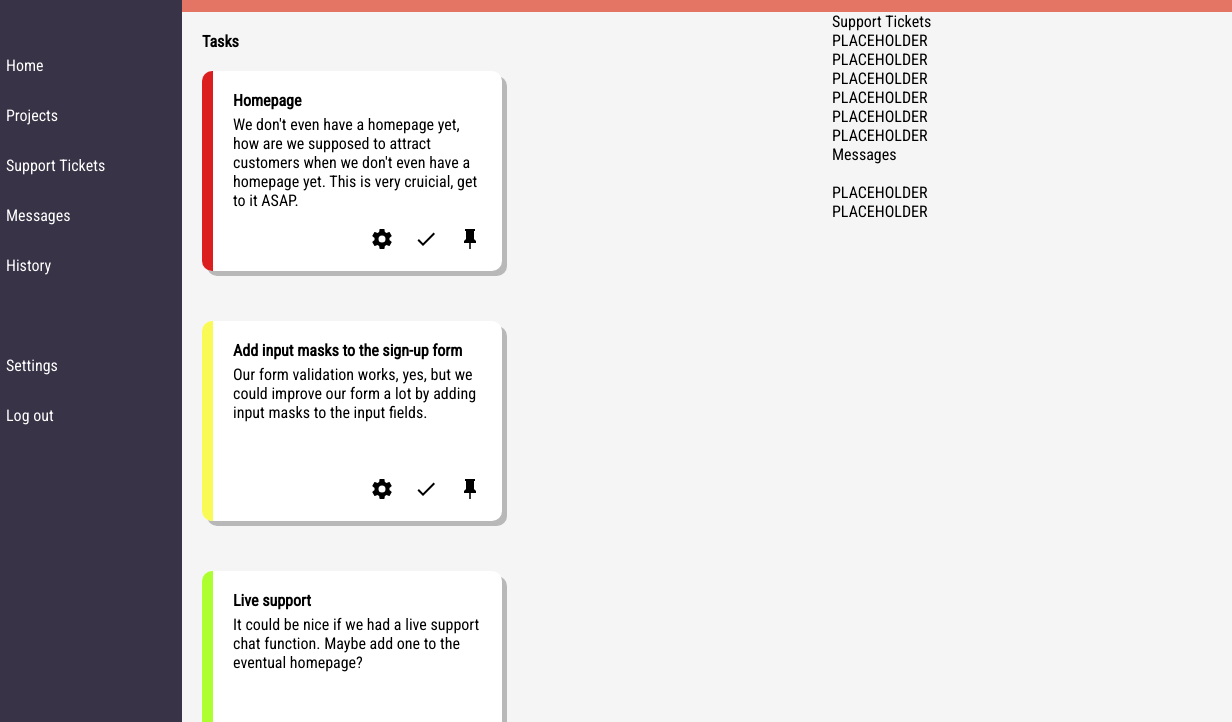
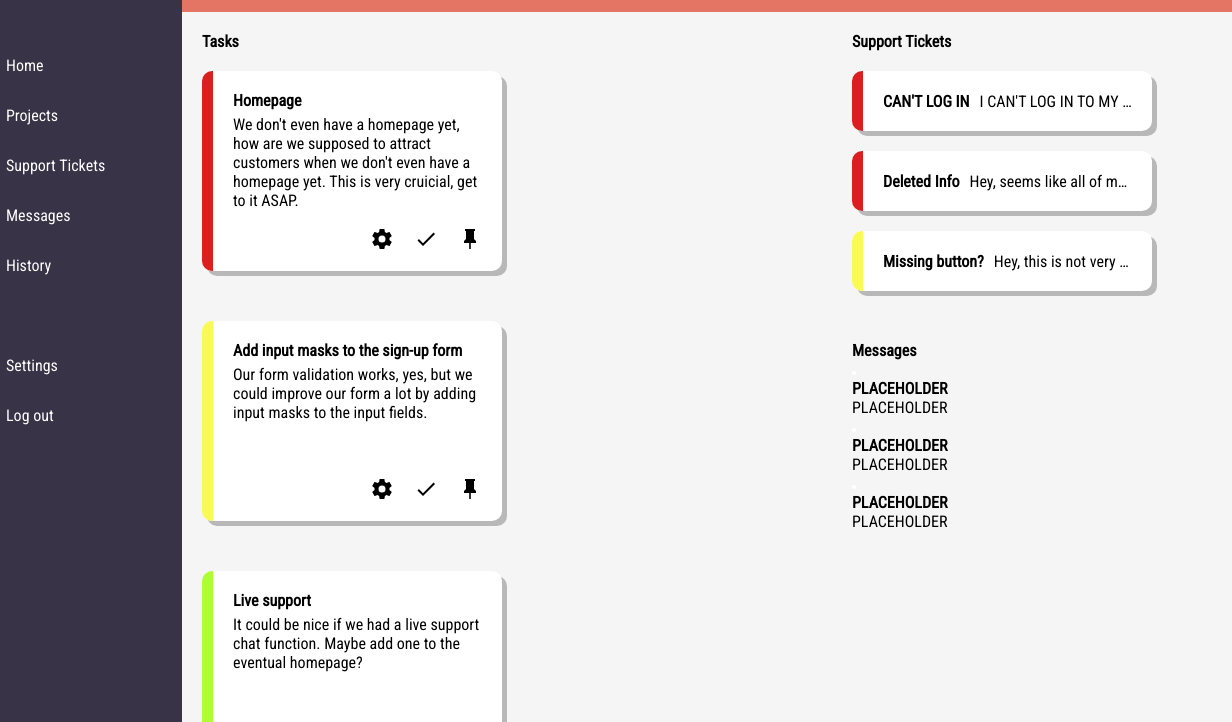
Before and after one commit to KazaKazan/dashboard, a plain HTML site: page index.html in a window 1280 px wide. Shown: the part 78-800 px from the top of the page, 48-1280 px from the left. Drawn offline with Linux system fonts and the light colour scheme; a web font is replaced by a local one.

Commit message:
Finalize support ticket section.

```diff
--- a/index.html
+++ b/index.html
@@ -149,24 +149,24 @@
                     <p>Support Tickets</p>
                     <div id="ticketCards">
                         <div class="ticketCard">
-                            <div class="ticketPriority"></div>
+                            <div class="ticketPriority high"></div>
                             <div class="ticketContent">
-                                <p class="ticketTitle">PLACEHOLDER</p>
-                                <p>PLACEHOLDER</p>
+                                <p class="ticketTitle">CAN'T LOG IN</p>
+                                <p class="ticketBody">I CAN'T LOG IN TO MY E-MAIL PLEASE HELP PLEASE HELP PLEASE HELP</p>
                             </div>
                         </div>
                         <div class="ticketCard">
-                            <div class="ticketPriority"></div>
+                            <div class="ticketPriority high"></div>
                             <div class="ticketContent">
-                                <p class="ticketTitle">PLACEHOLDER</p>
-                                <p>PLACEHOLDER</p>
+                                <p class="ticketTitle">Deleted Info</p>
+                                <p class="ticketBody">Hey, seems like all of my information is deleted? Can you please help.</p>
                             </div>
                         </div>
                         <div class="ticketCard">
-                            <div class="ticketPriority"></div>
+                            <div class="ticketPriority medium"></div>
                             <div class="ticketContent">
-                                <p class="ticketTitle">PLACEHOLDER</p>
-                                <p>PLACEHOLDER</p>
+                                <p class="ticketTitle">Missing button?</p>
+                                <p class="ticketBody">Hey, this is not very urgent but I can't complete some of my tasks because the tick button is missing for some reason.</p>
                             </div>
                         </div>
                     </div>
@@ -175,7 +175,25 @@
                     <p>Messages</p>
                     <div id="messagesCards">
                         <div class="messageCard">
-                            <img src="" alt="" class=""avatar"">
+                            <img src="" alt="" class="avatar">
+                            <div class="messageContent">
+                                <p class="messageSender">PLACEHOLDER</p>
+                                <p>PLACEHOLDER</p>
+                            </div>
+                        </div>
+                    </div>
+                    <div id="messagesCards">
+                        <div class="messageCard">
+                            <img src="" alt="" class="avatar">
+                            <div class="messageContent">
+                                <p class="messageSender">PLACEHOLDER</p>
+                                <p>PLACEHOLDER</p>
+                            </div>
+                        </div>
+                    </div>
+                    <div id="messagesCards">
+                        <div class="messageCard">
+                            <img src="" alt="" class="avatar">
                             <div class="messageContent">
                                 <p class="messageSender">PLACEHOLDER</p>
                                 <p>PLACEHOLDER</p>
--- a/style.css
+++ b/style.css
@@ -114,6 +114,25 @@ input, textarea, select {
     flex-wrap: wrap;
     gap: 50px;
 }
+#contentRight{
+    display: flex;
+    flex-direction: column;
+    gap: 50px;
+    padding: 20px;
+}
+#contentRight p:first-child{
+    font-weight: bold;
+}
+#contentTickets{
+    display: flex;
+    flex-direction: column;
+    gap: 20px;
+}
+#ticketCards{
+    display: flex;
+    flex-direction: column;
+    gap: 20px;
+}
 /* CLASSES */
 .menuDivider{
     height: 50px;
@@ -149,7 +168,32 @@ input, textarea, select {
     display: grid;
     grid-template-columns: 11px 1fr;
 }
-.taskPriority{
+.ticketCard{
+    background-color: white;
+    height: 60px;
+    width: 300px;
+    border-radius: 10px;
+    display: grid;
+    grid-template-columns: 11px 1fr;
+    cursor: pointer;
+    box-shadow: 5px 5px rgba(0, 0, 0, 0.25);
+}
+.ticketContent{
+    padding: 20px;
+    display: flex;
+    gap: 10px;
+    align-items: center;
+    max-width: 269px;
+    text-overflow: ellipsis;
+    white-space: nowrap;
+    overflow: hidden;
+}
+.ticketBody{
+    text-overflow: ellipsis;
+    white-space: nowrap;
+    overflow: hidden;
+}
+.taskPriority, .ticketPriority{
     height: 100%;
     width: 11px;
     border-top-left-radius: 10px;
```
